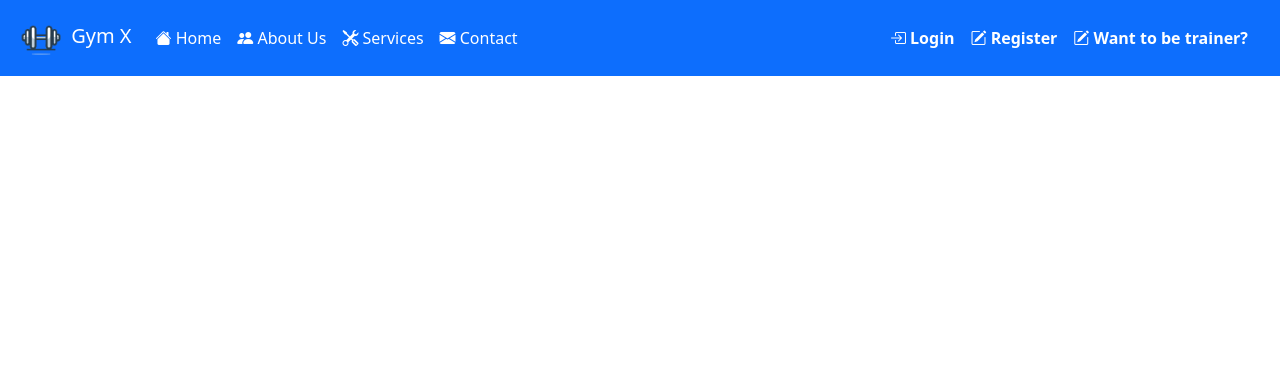
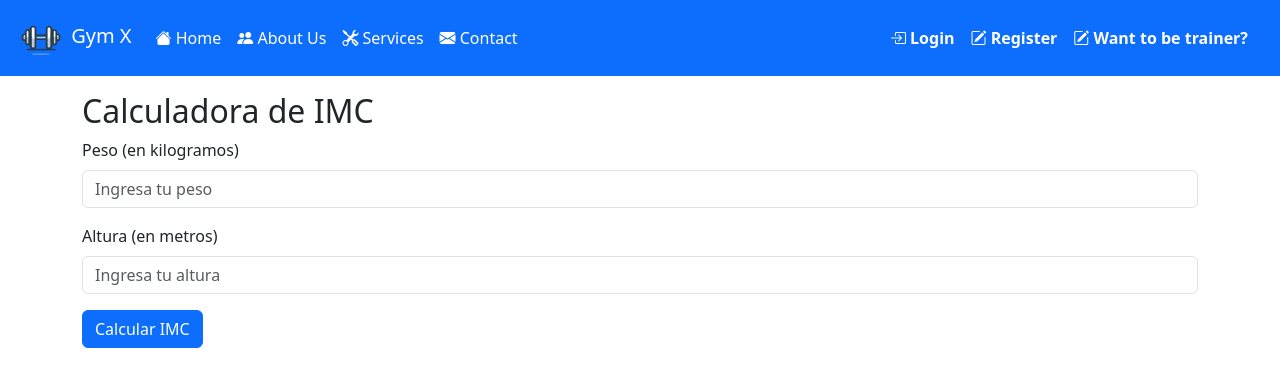
Before and after one commit to ComponentesCenfo/ComponentesProyectoFrontend, an Angular app: page /calculator in a window 1280 px wide. Before the commit this address led to /. Shown: the top 386 px of the page. Built offline with nearby package versions, Linux system fonts and the light colour scheme.

Commit message:
Implementacion de la Calculadora IMC

```diff
--- a/src/app/app.module.ts
+++ b/src/app/app.module.ts
@@ -19,6 +19,7 @@ import { LandingPageTrainerComponent } from './landing-page-trainer/landing-page
 import { TrainingPlanComponent } from './training-plan/training-plan.component';
 
 import { ExercisesComponent } from './exercises/exercises.component';
+import { CalculatorComponent } from './calculator/calculator.component';
 
 @NgModule({
   declarations: [
@@ -35,7 +36,8 @@ import { ExercisesComponent } from './exercises/exercises.component';
     LandingPageTrainerComponent,
     TrainerRegisterComponent,
     TrainingPlanComponent,
-    ExercisesComponent
+    ExercisesComponent,
+    CalculatorComponent
   ],
   imports: [
     BrowserModule,
--- /dev/null
+++ b/src/app/calculator/calculator.component.html
@@ -0,0 +1,26 @@
+<div class="container mt-3">
+  <h2>Calculadora de IMC</h2>
+
+  <!-- Entrada de Peso -->
+  <div class="mb-3">
+    <label for="peso" class="form-label">Peso (en kilogramos)</label>
+    <input type="number" class="form-control" id="peso" [(ngModel)]="peso" placeholder="Ingresa tu peso">
+  </div>
+
+  <!-- Entrada de Altura -->
+  <div class="mb-3">
+    <label for="altura" class="form-label">Altura (en metros)</label>
+    <input type="number" class="form-control" id="altura" [(ngModel)]="altura" placeholder="Ingresa tu altura">
+  </div>
+
+  <!-- Botón para Calcular IMC -->
+  <div class="mb-3">
+    <button class="btn btn-primary" (click)="calcularIMC()">Calcular IMC</button>
+  </div>
+
+  <!-- Resultado -->
+  <div *ngIf="imc">
+    <p>Tu IMC es: {{ imc | number: '1.1-2' }}</p>
+    <p>Clasificación: {{ clasificacionIMC }}</p>
+  </div>
+</div>
--- /dev/null
+++ b/src/app/calculator/calculator.component.ts
@@ -0,0 +1,32 @@
+import { Component } from '@angular/core';
+
+@Component({
+  selector: 'app-calculator',
+  templateUrl: './calculator.component.html',
+  styleUrls: ['./calculator.component.css'],
+})
+export class CalculatorComponent {
+  peso!: number;
+  altura!: number;
+  imc!: number;
+  clasificacionIMC!: string;
+
+  calcularIMC(): void {
+    if (this.altura > 0 && this.peso > 0) {
+      this.imc = this.peso / (this.altura * this.altura);
+      this.clasificarIMC();
+    }
+  }
+
+  clasificarIMC(): void {
+    if (this.imc < 18.5) {
+      this.clasificacionIMC = 'Bajo peso';
+    } else if (this.imc >= 18.5 && this.imc < 25) {
+      this.clasificacionIMC = 'Normal';
+    } else if (this.imc >= 25 && this.imc < 30) {
+      this.clasificacionIMC = 'Sobrepeso';
+    } else {
+      this.clasificacionIMC = 'Obesidad';
+    }
+  }
+}
--- a/src/app/landing-page-client/landing-page-client.component.html
+++ b/src/app/landing-page-client/landing-page-client.component.html
@@ -33,7 +33,7 @@
                     <p class="mt-3 fs-5 ">
                         Our calculator will allow you to quickly determine the BMI as a body fat measurement depending on the height and weight. This calculation will help you evaluate the general health strategies and physical aptitude planning.
                     </p>
-                    <p class="mt-5 fs-5">Click the link to access <a href="/login" class="btn btn-link">BMI Calculator</a></p>
+                    <p class="mt-5 fs-5">Click the link to access <a href="/calculator" class="btn btn-link">BMI Calculator</a></p>
                 </div>
             </div>
         </div>
```
Also changed, not shown: src/app/Services/calculator.service.ts (added, +14 -0 lines), src/app/app-routing.module.ts (+11 -4 lines), src/app/calculator/calculator.component.css (added), 2 other files (tests, documents, lock files or other folders).
